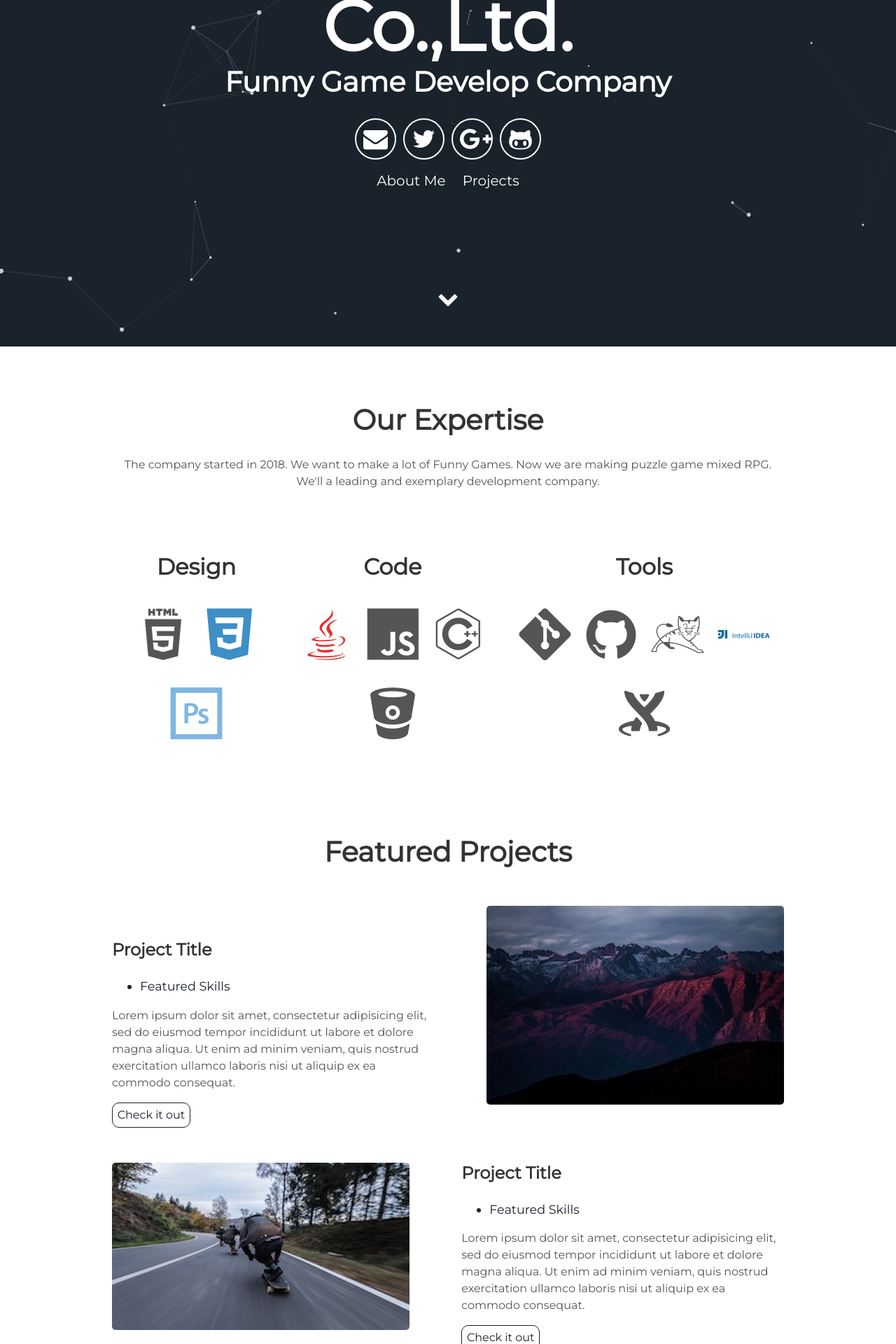
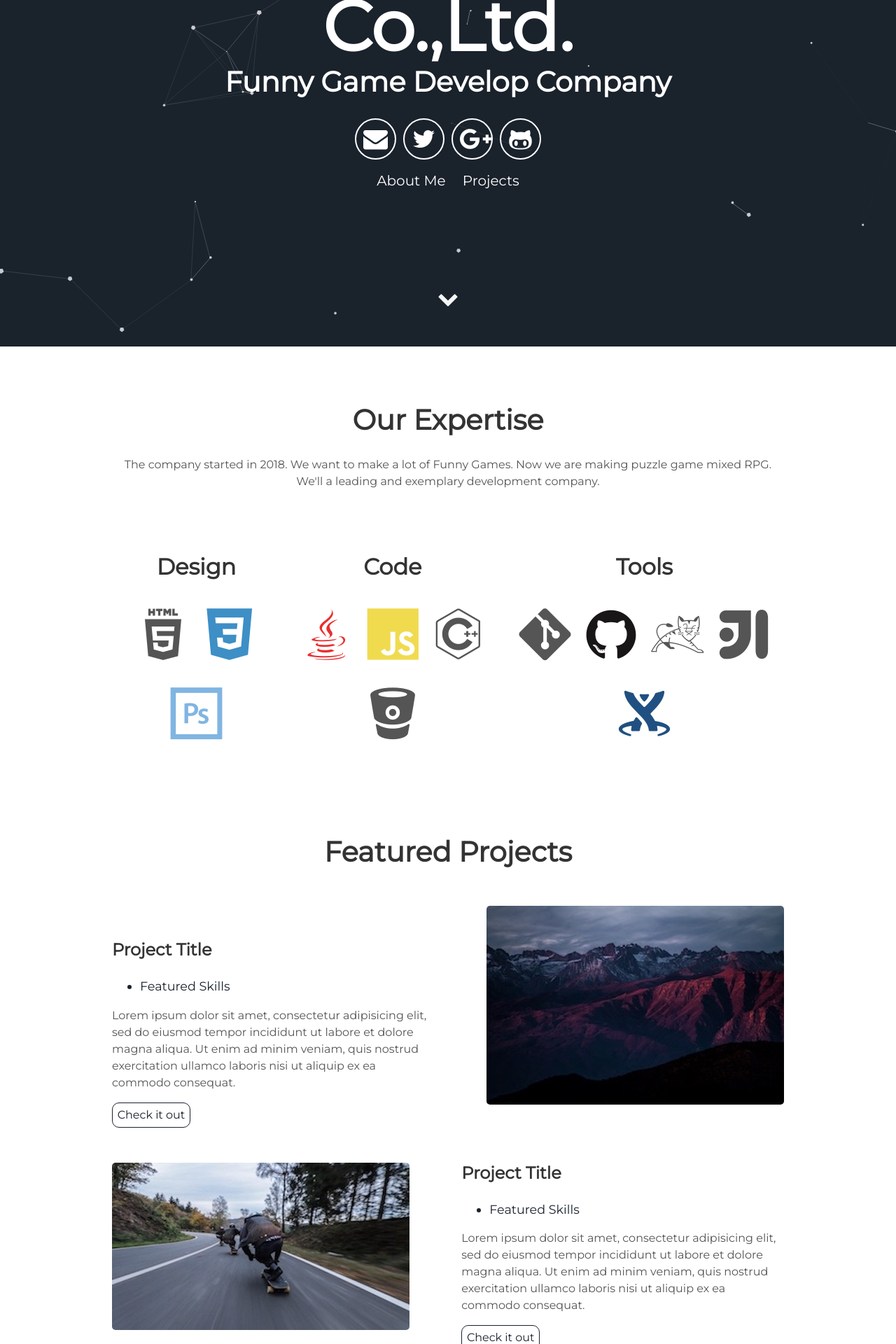
Before and after one commit to gempack/gempack.github.io, a Jekyll site: the page built from index.html, in a window 1280 px wide. Shown: the part 405-2325 px from the top of the page at 70% size. Built offline with Jekyll 4.4.1, drawn with Linux system fonts in a browser that asks for light colours.

Commit message:
Update about.html

```diff
--- a/_includes/about.html
+++ b/_includes/about.html
@@ -13,7 +13,7 @@
     <div class="tech">
       <h2>Code</h2>
       <i class="devicon-java-plain colored"></i>
-      <i class="devicon-javascript-plain"></i>
+      <i class="devicon-javascript-plain colored"></i>
       <i class="devicon-cplusplus-line-wordmark"></i>
       <i class="devicon-bitbucket-plain"></i>
       <p></p>
@@ -21,10 +21,10 @@
     <div class="tech">
       <h2>Tools</h2>
       <i class="devicon-git-plain"></i>
-      <i class="devicon-github-plain"></i>
+      <i class="devicon-github-plain colored"></i>
       <i class="devicon-tomcat-line"></i>
-      <i class="devicon-intellij-plain-wordmark colored"></i>
-      <i class="devicon-confluence-plain"></i>
+      <i class="devicon-intellij-plain"></i>
+      <i class="devicon-confluence-plain colored"></i>
       <p></p>
     </div>
 </div>
```
